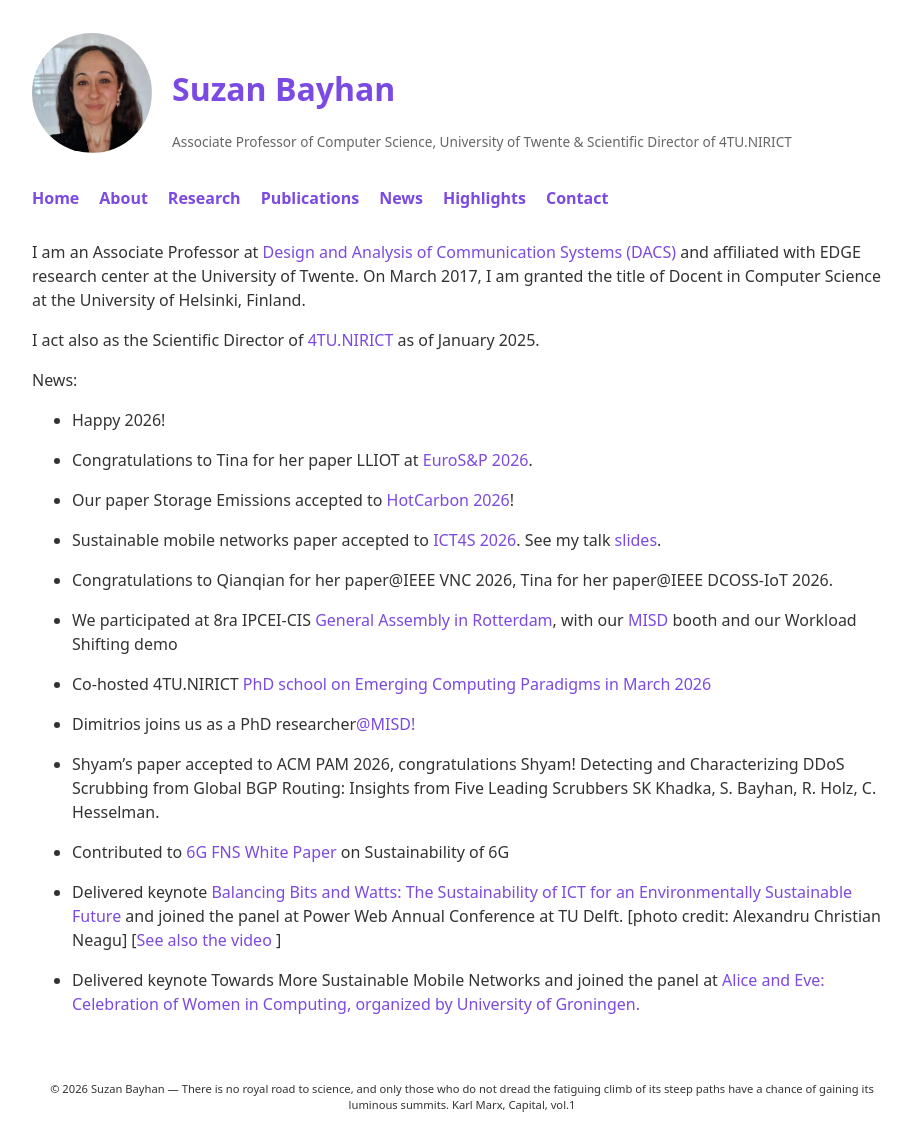
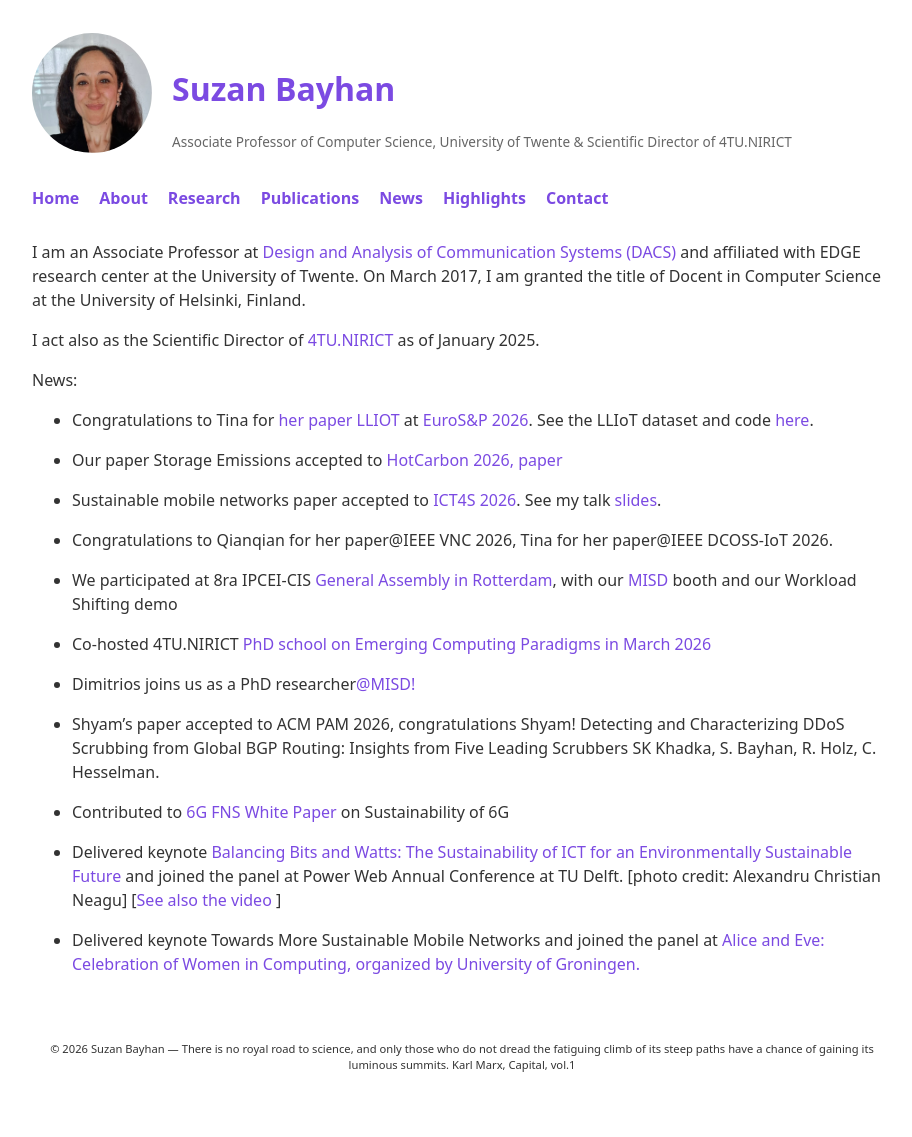
Before and after one commit to suzanbayhan/suzanbayhan.github.io, a Jekyll site: the page built from index.md, in a window 1280 px wide. Shown: the whole page, without its empty margins (178-1090 px from the left). Built offline with Jekyll 4.4.1, drawn with Linux system fonts in a browser that asks for light colours; after the commit the page ends 1097 px from its top, so only the background shows below that.

Commit message:
LLIOT, hotcarbon

```diff
--- a/index.md
+++ b/index.md
@@ -8,11 +8,10 @@ I am an Associate Professor at <a href="https://www.utwente.nl/en/eemcs/dacs/" t
  I act also as the Scientific Director of <a href="https://www.4tu.nl/nirict/" target="_blank">4TU.NIRICT</a> as of January 2025.
 
 News:
-- Happy 2026!
 
-- Congratulations to Tina for her paper LLIOT at <a href="https://eurosp2026.ieee-security.org/" target="_blank">EuroS&P 2026</a>.
+- Congratulations to Tina for <a href="/pdf/26-rezaei-lliot.pdf" target="_blank">her paper LLIOT</a> at <a href="https://eurosp2026.ieee-security.org/" target="_blank">EuroS&P 2026</a>. See the LLIoT dataset and code <a href="https://github.com/Tina-Rezaei/LLIoT" target="_blank">here</a>.
 
-- Our paper Storage Emissions accepted to <a href="https://hotcarbon.org/" target="_blank">HotCarbon 2026</a>!
+- Our paper Storage Emissions accepted to <a href="https://hotcarbon.org/assets/2026/paper-75.pdf" target="_blank">HotCarbon 2026, paper</a>
 
 - Sustainable mobile networks paper accepted to <a href="https://conf.researchr.org/home/ict4s-2026" target="_blank">ICT4S 2026</a>.  See my talk <a href="/pdf/26-ict4s-talk.pdf" target="_blank">slides</a>.
 
```
Also changed, not shown: publications.md (+5 -1 lines), 2 other files.
